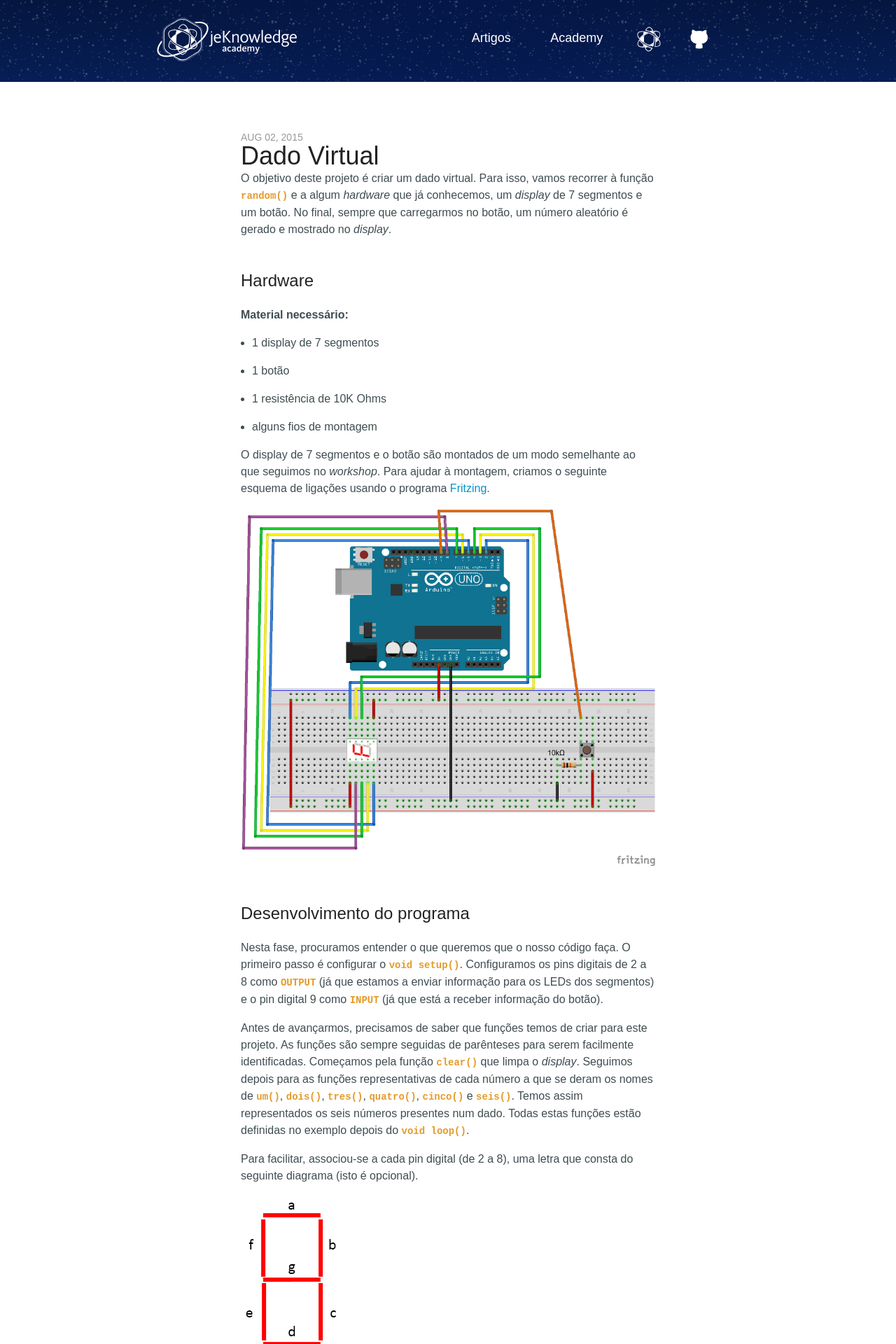
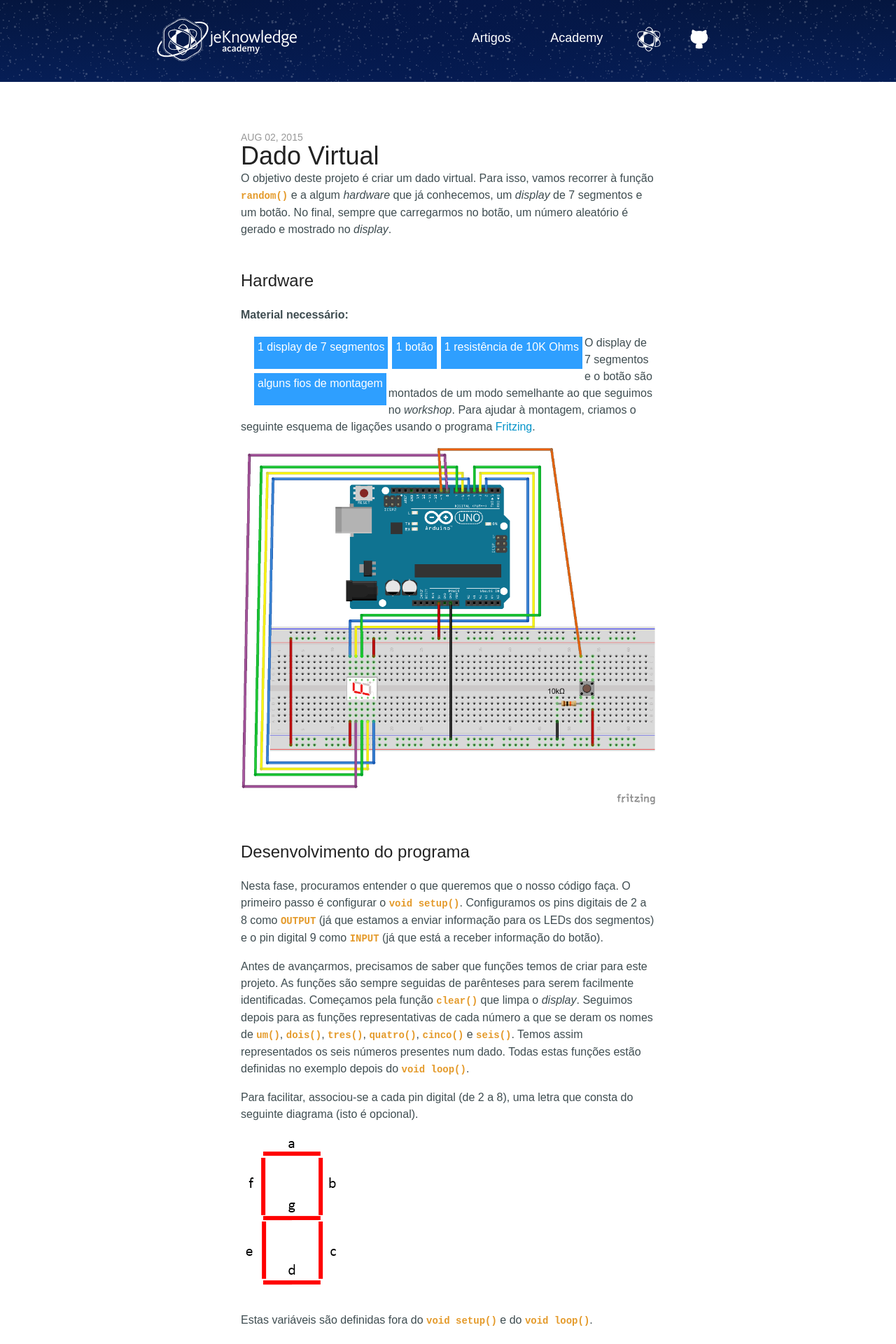
Before and after one commit to jeKnowledge/academy-articles, a Jekyll site: the page built from _posts/2015-08-02-dado-virtual.markdown, in a window 1280 px wide. Shown: the top 1920 px of the page at 70% size. Built offline with Jekyll 4.4.1, drawn with Linux system fonts in a browser that asks for light colours; comment, search, counter and statistics services are not loaded.

Commit message:
Update post.html

```diff
--- a/_layouts/post.html
+++ b/_layouts/post.html
@@ -2,19 +2,27 @@
 layout: default
 ---
 <style>
-	nav {
-      margin: 25px 0 10px 0;
+.tags, li{
+    color: white;
+    float: left;
+    background-color: #2e9fff;
+    padding: 3px 5px 3px 5px;
+    margin: 3px;
+    float: left;
+    list-style-type: none;
+}
+
+nav {
+  margin: 25px 0 10px 0;
 }
 
 /* ====== Header Section */
 section#header {
-	/*small fix for background image*/
+  /*small fix for background image*/
   padding-top: 300px;
   margin-top: -300px;
 
   url('/img/stars.png'),radial-gradient(450px circle at 20% 35%, rgb(4, 23, 76), rgba(255,255,255,0)),linear-gradient(#020B29, #091940);
-
-
 }
 
 section#header h3.logo {
@@ -75,7 +83,7 @@ section#header h3.logo {
 	</header>
 	{{ content }}
 </article>
-<ul>
+<ul class='tags'>
   {% for tags in page.tags %}
     <li>{{ tags }}</li>
   {% endfor %}
```
